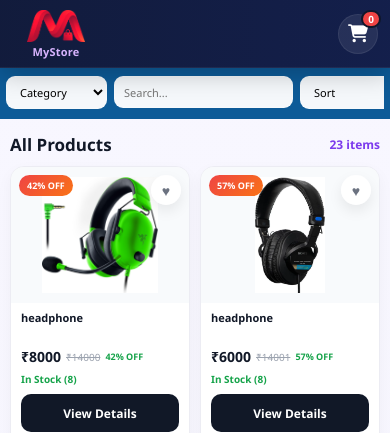
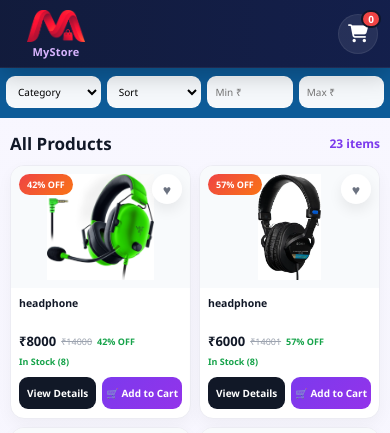
Before and after one commit to rajeshkerketta/ecommerce-django, a Django app: page /shop/ in a window 390 px wide. Shown: the top 433 px of the page. Run offline with Django 5.2, Linux system fonts and the light colour scheme; data comes from the database, SQL or seed files in the repository; data that the repository does not hold is empty.

Commit message:
update shop page only

```diff
--- a/templates/shop.html
+++ b/templates/shop.html
@@ -65,62 +65,23 @@
 }
 
 .shop-mobile-filters{
-    display: flex;
-    gap: 8px;
-    overflow-x: auto;
-    scrollbar-width: none;
-    -webkit-overflow-scrolling: touch;
-}
-
-.shop-mobile-filters::-webkit-scrollbar{
-    display: none;
-}
-
-.shop-mobile-field{
-    flex: 0 0 auto;
-}
-
-.shop-mobile-field.search{
-    min-width: 135px;
-}
-
-.shop-mobile-field.select-sm{
-    min-width: 92px;
-}
-
-.shop-mobile-field.number-sm{
-    min-width: 72px;
-}
-
-.shop-mobile-field.button-sm{
-    min-width: 76px;
+    display: grid;
+    grid-template-columns: 1fr 1fr 0.9fr 0.9fr;
+    gap: 7px;
+    width: 100%;
 }
 
 .shop-mobile-filters select,
 .shop-mobile-filters input{
     width: 100%;
     min-width: 0;
-    padding: 8px 10px;
-    border-radius: 10px;
+    padding: 7px 8px;
+    border-radius: 9px;
     border: 1px solid rgba(255,255,255,0.18);
     background: rgba(255,255,255,0.96);
     outline: none;
-    font-size: 12px;
-    min-height: 34px;
-    white-space: nowrap;
-}
-
-.shop-mobile-filters button{
-    width: 100%;
-    border: none;
-    border-radius: 10px;
-    background: #111827;
-    color: white;
-    font-weight: 700;
-    font-size: 12px;
-    min-height: 34px;
-    cursor: pointer;
-    padding: 0 10px;
+    font-size: 11px;
+    min-height: 32px;
     white-space: nowrap;
 }
 
@@ -168,7 +129,7 @@
 .shop-mobile-image{
     position: relative;
     display: block;
-    height: 136px;
+    height: 132px;
     background: #f8fafc;
     padding: 10px;
 }
@@ -280,8 +241,8 @@
 
 .shop-mobile-actions{
     display: grid;
-    grid-template-columns: 1fr;
-    gap: 8px;
+    grid-template-columns: 1fr 1fr;
+    gap: 6px;
 }
 
 .shop-mobile-btn,
@@ -289,14 +250,17 @@
     width: 100%;
     border: none;
     border-radius: 10px;
-    min-height: 38px;
-    font-size: 12px;
+    min-height: 34px;
+    font-size: 11px;
     font-weight: 700;
     text-decoration: none;
     display: inline-flex;
     align-items: center;
     justify-content: center;
     cursor: pointer;
+    padding: 0 6px;
+    text-align: center;
+    white-space: nowrap;
 }
 
 .shop-mobile-detail{
@@ -345,32 +309,49 @@
     }
 
     .shop-mobile-filters{
-        gap: 7px;
-    }
-
-    .shop-mobile-field.search{
-        min-width: 120px;
-    }
-
-    .shop-mobile-field.select-sm{
-        min-width: 84px;
-    }
-
-    .shop-mobile-field.number-sm{
-        min-width: 66px;
-    }
-
-    .shop-mobile-field.button-sm{
-        min-width: 70px;
+        gap: 6px;
     }
 
     .shop-mobile-filters select,
-    .shop-mobile-filters input,
-    .shop-mobile-filters button{
-        font-size: 11px;
+    .shop-mobile-filters input{
+        font-size: 10px;
+        min-height: 31px;
+        padding: 7px 7px;
+    }
+
+    .shop-mobile-grid{
+        gap: 8px;
+    }
+
+    .shop-mobile-image{
+        height: 122px;
+        padding: 8px;
+    }
+
+    .shop-mobile-content{
+        padding: 8px 8px 9px;
+    }
+
+    .shop-mobile-name{
+        font-size: 10.5px;
+    }
+
+    .shop-mobile-current{
+        font-size: 13px;
+    }
+
+    .shop-mobile-old,
+    .shop-mobile-off-text,
+    .shop-mobile-stock{
+        font-size: 9px;
+    }
+
+    .shop-mobile-btn,
+    .shop-mobile-detail{
         min-height: 32px;
-        padding: 7px 9px;
+        font-size: 10px;
         border-radius: 9px;
+        padding: 0 4px;
     }
 }
 
@@ -816,9 +778,8 @@
     <!-- MOBILE VIEW -->
     <div class="shop-mobile-wrap">
         <div class="shop-mobile-filters-wrap">
-            <form method="GET" class="shop-mobile-filters">
-                <div class="shop-mobile-field select-sm">
-                    <select name="category">
+            <form method="GET" class="shop-mobile-filters" id="mobileFilterForm">
+                <select name="category" onchange="submitFilterForm('mobileFilterForm')">
                     <option value="">Category</option>
                     {% for cat in categories %}
                     <option value="{{ cat.id }}" {% if request.GET.category == cat.id|stringformat:"s" %}selected{% endif %}>
@@ -826,31 +787,16 @@
                     </option>
                     {% endfor %}
                 </select>
-                </div>
 
-                <div class="shop-mobile-field search">
-                    <input type="text" name="q" placeholder="Search..." value="{{ request.GET.q }}">
-                </div>
-
-                <div class="shop-mobile-field select-sm">
-                    <select name="sort">
+                <select name="sort" onchange="submitFilterForm('mobileFilterForm')">
                     <option value="">Sort</option>
                     <option value="low" {% if request.GET.sort == "low" %}selected{% endif %}>Low → High</option>
                     <option value="high" {% if request.GET.sort == "high" %}selected{% endif %}>High → Low</option>
                 </select>
-                </div>
 
-                <div class="shop-mobile-field number-sm">
-                    <input type="number" name="min" placeholder="Min ₹" value="{{ request.GET.min }}">
-                </div>
+                <input type="number" name="min" placeholder="Min ₹" value="{{ request.GET.min }}" onchange="submitFilterForm('mobileFilterForm')">
 
-                <div class="shop-mobile-field number-sm">
-                    <input type="number" name="max" placeholder="Max ₹" value="{{ request.GET.max }}">
-                </div>
-
-                <div class="shop-mobile-field button-sm">
-                    <button type="submit">Apply</button>
-                </div>
+                <input type="number" name="max" placeholder="Max ₹" value="{{ request.GET.max }}" onchange="submitFilterForm('mobileFilterForm')">
             </form>
         </div>
 
@@ -950,18 +896,14 @@
                 {% endfor %}
             </select>
 
-            <input type="text" name="q" placeholder="Search products..." value="{{ request.GET.q }}">
-
-            <select name="sort">
+            <select name="sort" onchange="submitFilterForm('desktopFilterForm')">
                 <option value="">Sort</option>
                 <option value="low" {% if request.GET.sort == "low" %}selected{% endif %}>Price Low → High</option>
                 <option value="high" {% if request.GET.sort == "high" %}selected{% endif %}>Price High → Low</option>
             </select>
 
-            <input type="number" name="min" placeholder="Min ₹" value="{{ request.GET.min }}">
-            <input type="number" name="max" placeholder="Max ₹" value="{{ request.GET.max }}">
-
-            <button type="submit">Apply</button>
+            <input type="number" name="min" placeholder="Min ₹" value="{{ request.GET.min }}" onchange="submitFilterForm('desktopFilterForm')">
+            <input type="number" name="max" placeholder="Max ₹" value="{{ request.GET.max }}" onchange="submitFilterForm('desktopFilterForm')">
         </form>
 
         {% if products %}
@@ -1059,6 +1001,13 @@
 </div>
 
 <script>
+function submitFilterForm(formId) {
+    const form = document.getElementById(formId);
+    if (form) {
+        form.submit();
+    }
+}
+
 function showToast(text) {
     const toast = document.getElementById("toast");
     toast.innerText = text;
```
Also changed, not shown: other parts of templates/shop.html (+4 -23 lines). Lines whose indentation alone changed are shown as unchanged.
